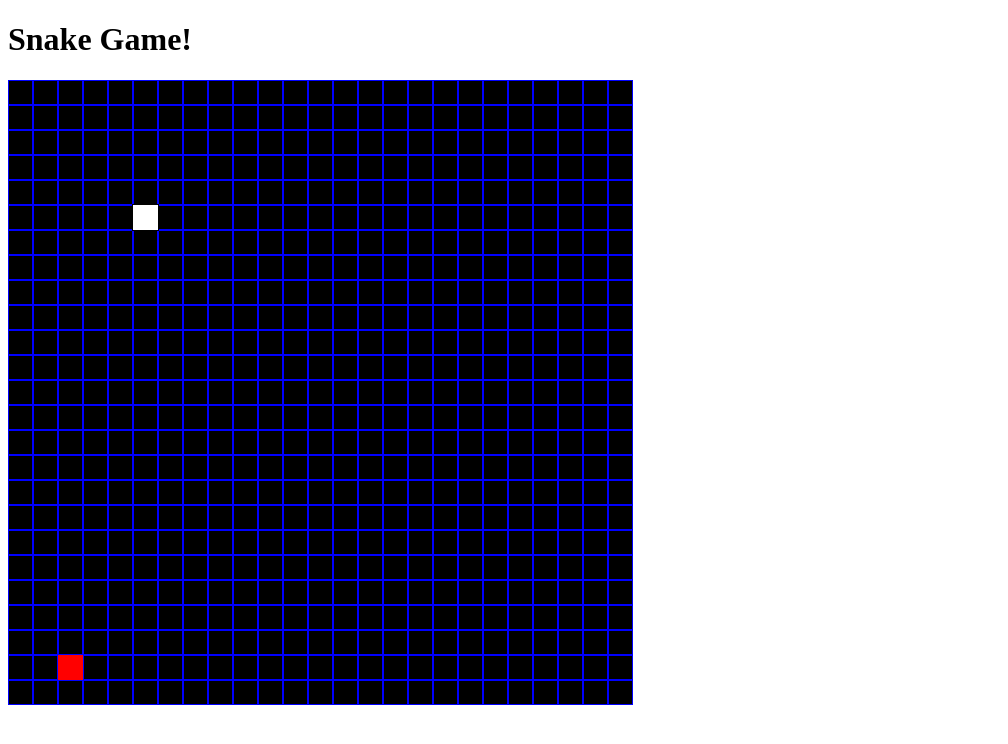
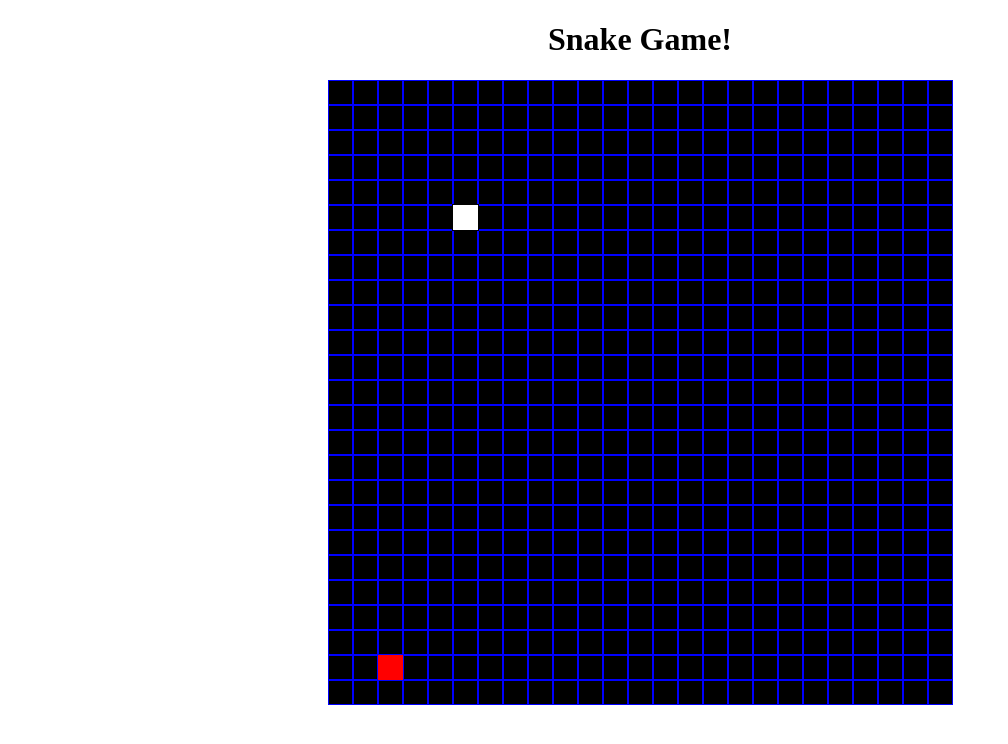
Before and after one commit to Code-Dearman/snake-game, a plain HTML site: page index.html in a window 1280 px wide. Shown: the whole page, without its empty margins (0-1008 px from the left). Drawn offline with Linux system fonts and the light colour scheme.

Commit message:
add further html structure

```diff
--- a/assets/css/style.css
+++ b/assets/css/style.css
@@ -1,3 +1,3 @@
-canvas {
-    border: 1px solid black;
+body {
+    text-align: center;
 }
--- a/assets/js/script.js
+++ b/assets/js/script.js
@@ -139,5 +139,9 @@ function changeDirection(e) {
 
 function placeFood() {
     foodX = Math.floor(Math.random() * total_col) * blockSize;
-    foodY = Math.floor(Math.random() * total_col) * blockSize;
+    foodY = Math.floor(Math.random() * total_row) * blockSize;
+
+    while ((foodX === snakeX) && (foodY === foodX)) {
+        placeFood();
+    }
 }
--- a/index.html
+++ b/index.html
@@ -1,15 +1,35 @@
 <!DOCTYPE html>
 <html lang="en">
+
 <head>
     <meta charset="UTF-8">
     <meta name="viewport" content="width=device-width, initial-scale=1.0">
+
+    <link rel="stylesheet" href="assets/css/style.css">
+
+
     <title>Snake Game</title>
 </head>
+
 <body>
-    <h1>Snake Game!</h1>
 
-    <canvas id="board"></canvas>
+    <header>
+        <h1>Snake Game!</h1>
+    </header>
+
+    <main>
+
+
+        <canvas id="board"></canvas>
+
+
+    </main>
+
+    <footer>
+
+    </footer>
 
     <script src="assets/js/script.js"></script>
 </body>
+
 </html>
```
Also changed, not shown: assets/images/favicon_io(2)/android-chrome-192x192.png (added), assets/images/favicon_io(2)/android-chrome-512x512.png (added), assets/images/favicon_io(2)/apple-touch-icon.png (added), assets/images/favicon_io(2)/favicon-16x16.png (added), assets/images/favicon_io(2)/favicon-32x32.png (added), assets/images/favicon_io(2)/favicon.ico (added), assets/images/favicon_io(2)/site.webmanifest (added), 1 other file.
